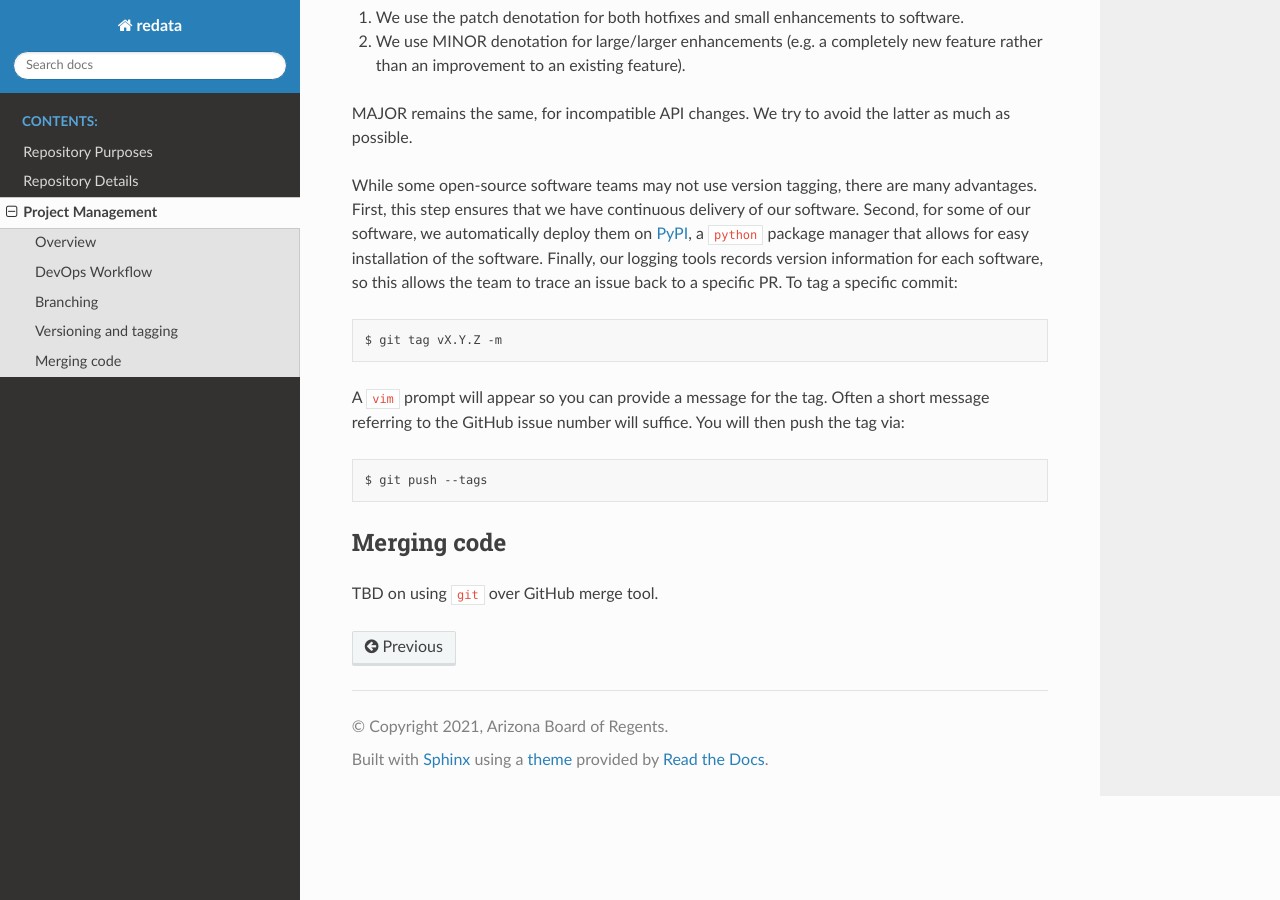
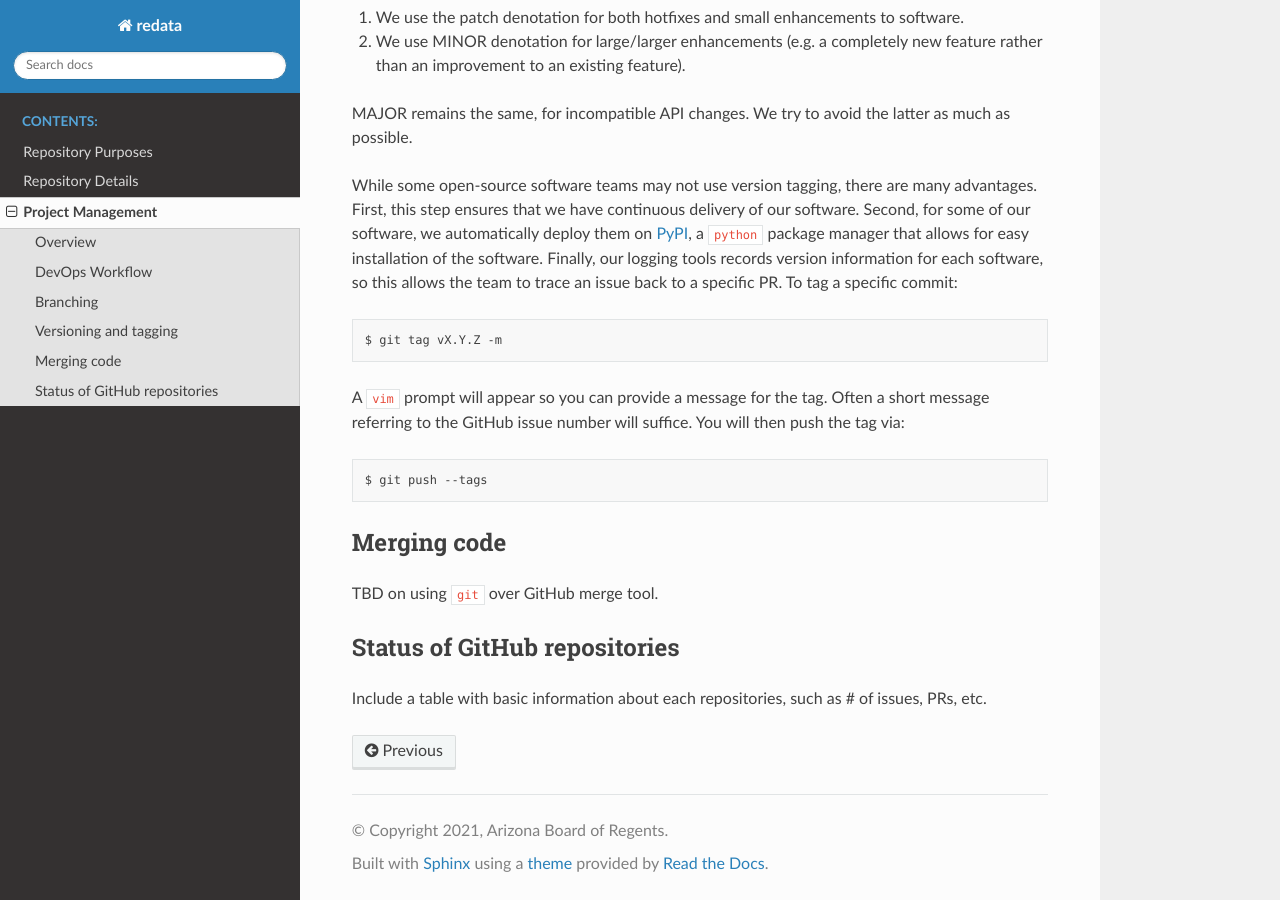
Before and after one commit to UAL-RE/redata-docs, a Sphinx documentation site: the page built from source/project-management.rst, in a window 1280 px wide and 900 px high, scrolled down 1875 px. Built offline with Sphinx 7.4.7 and the Read the Docs theme 2.0.0, drawn with Linux system fonts in a browser that asks for light colours.

Commit message:
Add status of GitHub repositories section

```diff
--- a/source/project-management.rst
+++ b/source/project-management.rst
@@ -125,6 +125,12 @@ Merging code
 TBD on using ``git`` over GitHub merge tool.
 
 
+Status of GitHub repositories
+-----------------------------
+
+Include a table with basic information about each repositories, such as # of issues, PRs, etc.
+
+
 .. _`GitHub issues`: https://guides.github.com/features/issues/
 .. _`GitHub pull requests`: https://docs.github.com/en/github/collaborating-with-pull-requests/proposing-changes-to-your-work-with-pull-requests/about-pull-requests
 .. _`GitHub project boards`: https://docs.github.com/en/issues/organizing-your-work-with-project-boards/managing-project-boards/about-project-boards
```
